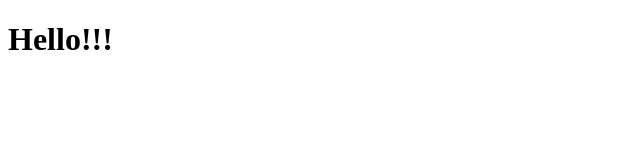
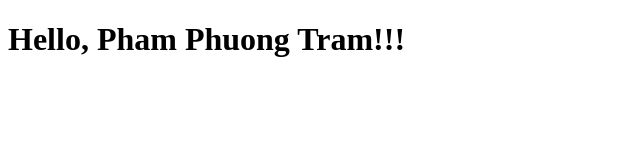
Before and after one commit to PhuongTramPham/CT300_Buoi1_BT1, a plain HTML site: page index.html in a window 1280 px wide. Shown: the whole page, without its empty margins (0-640 px from the left). Drawn offline with Linux system fonts and the light colour scheme.

Commit message:
modified file index.html

```diff
--- a/index.html
+++ b/index.html
@@ -7,7 +7,7 @@
 </head>
 
 <body>
-    <h1>Hello!!!</h1>
+    <h1>Hello, Pham Phuong Tram!!!</h1>
 </body>
 
 </html>
```
